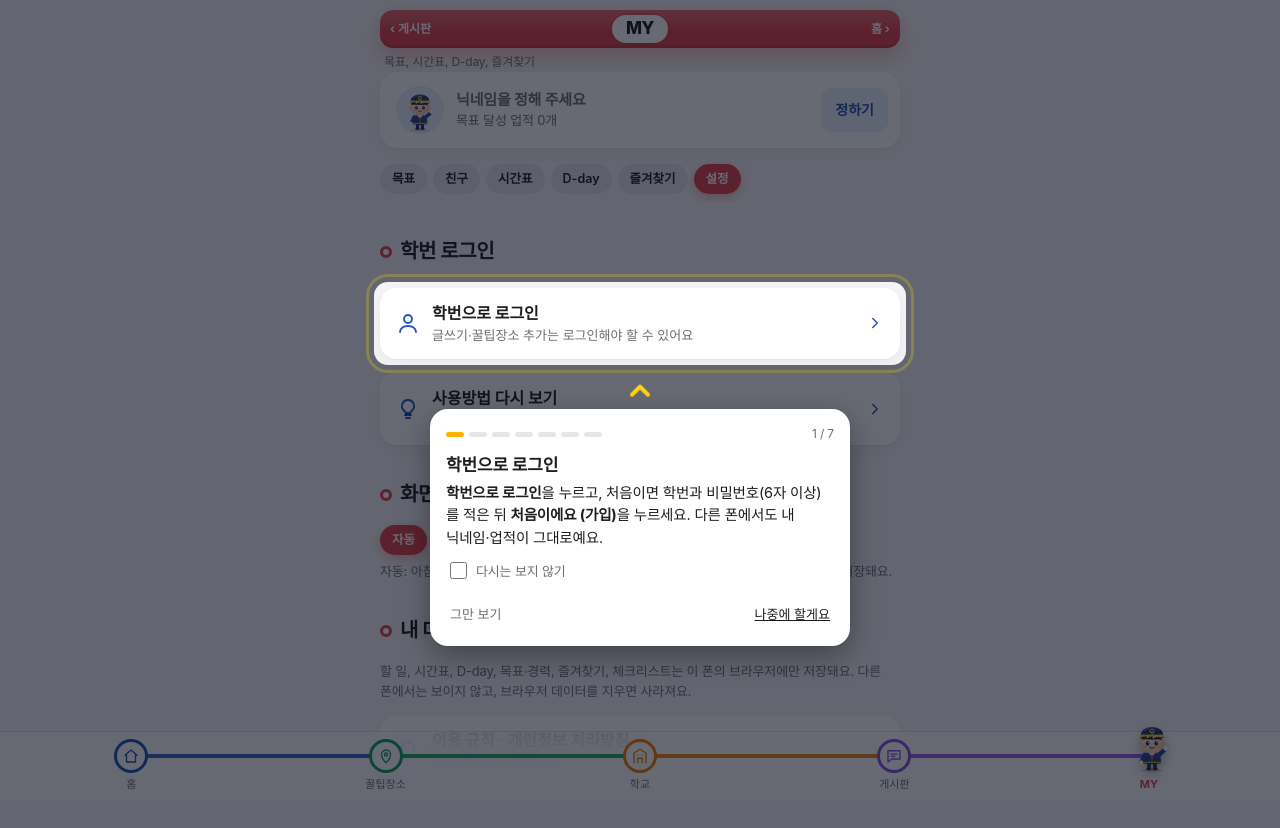
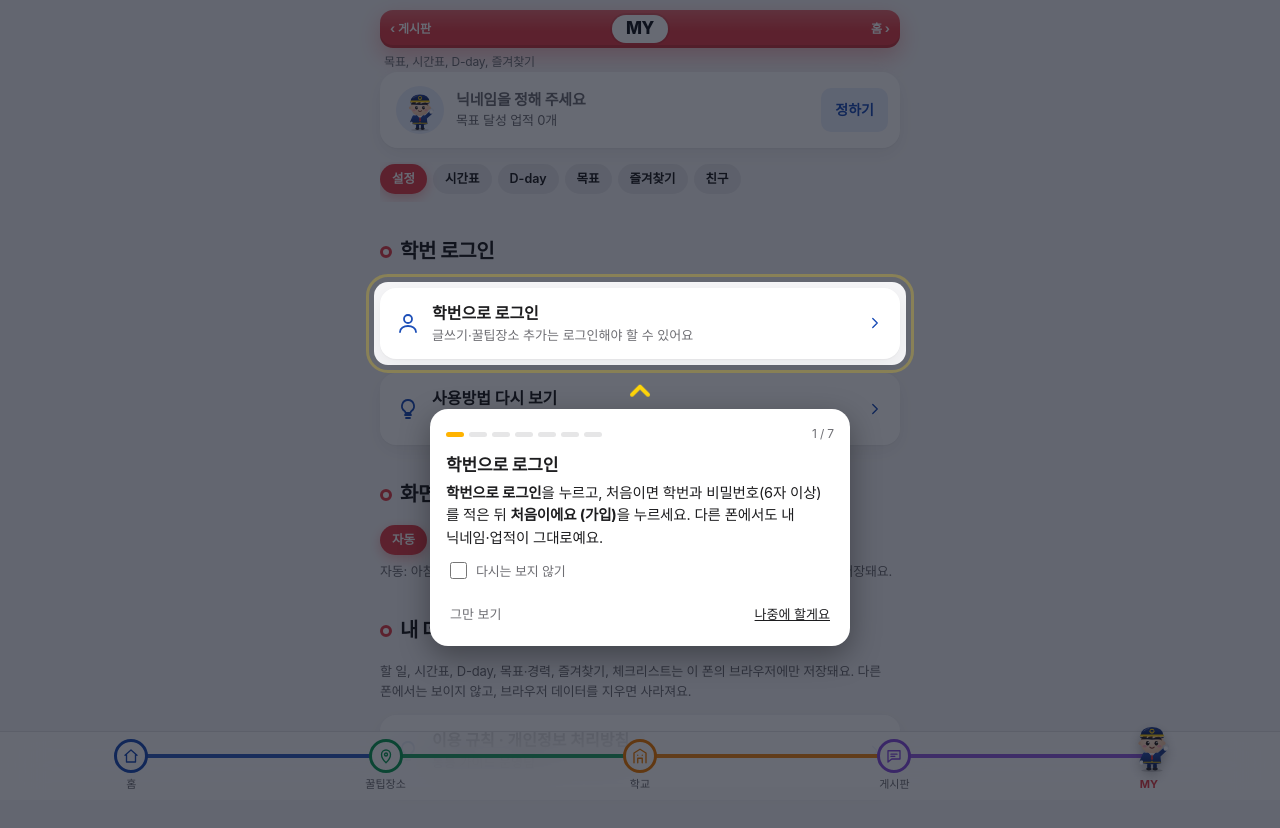
Before and after one commit to jyynet03/knut-pass, a plain HTML site: page index.html in a window 1280 px wide. Drawn offline with Linux system fonts and the light colour scheme; no server answers.

Commit message:
MY 카테고리 순서: 설정-시간표-D-day-목표-즐겨찾기-친구
Co-Authored-By: Claude Opus 5.5 <noreply@anthropic.com>

```diff
--- a/index.html
+++ b/index.html
@@ -2109,7 +2109,7 @@ nav.bar{background:var(--glass);-webkit-backdrop-filter:saturate(180%) blur(22px
   }
   function myView(){
     if(S.my==="todo")S.my="goal"; /* 할 일·달력은 홈으로 옮겼다 */
-    var h=profCard()+chips([["goal","목표"],["friend","친구"+(SOC.req.length?" "+SOC.req.length:"")],["tt","시간표"],["dd","D-day"],["fav","즐겨찾기"],["set","설정"]],S.my,"mysub");
+    var h=profCard()+chips([["set","설정"],["tt","시간표"],["dd","D-day"],["goal","목표"],["fav","즐겨찾기"],["friend","친구"+(SOC.req.length?" "+SOC.req.length:"")]],S.my,"mysub");
     if(S.my==="friend")return h+friendView();
     if(S.my==="todo"){
       var all=todos(),td=today();
```
